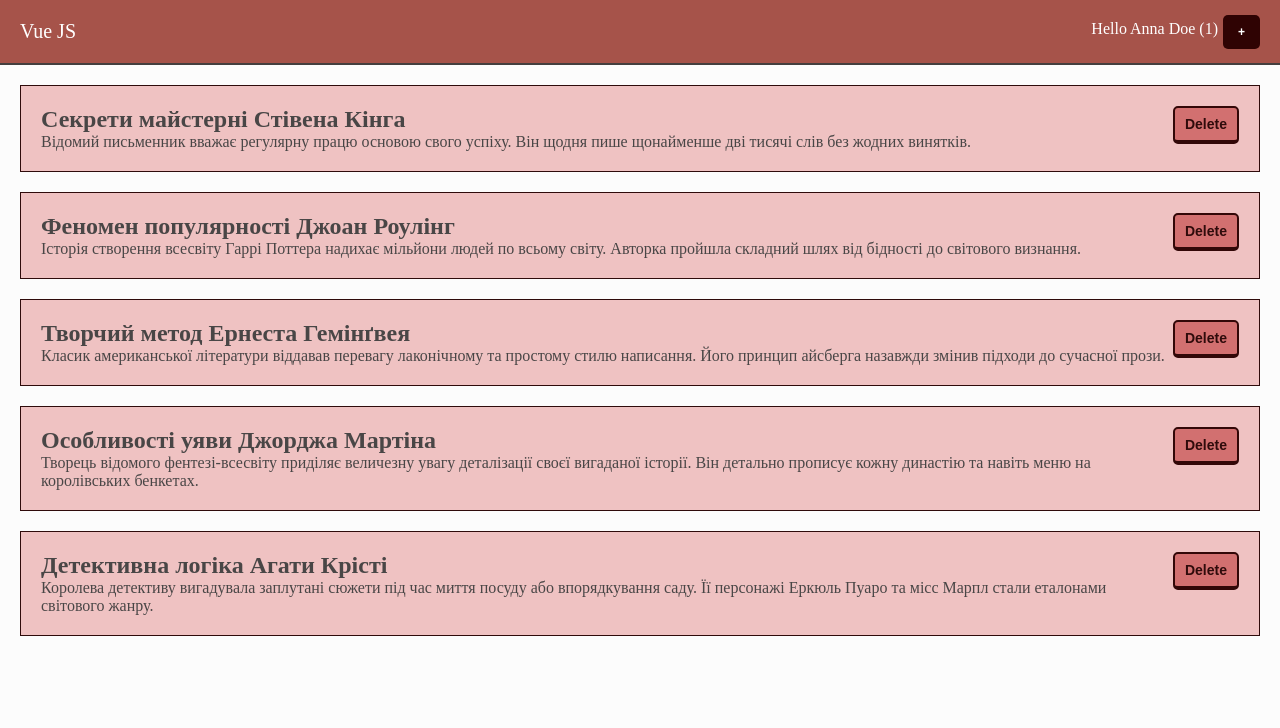
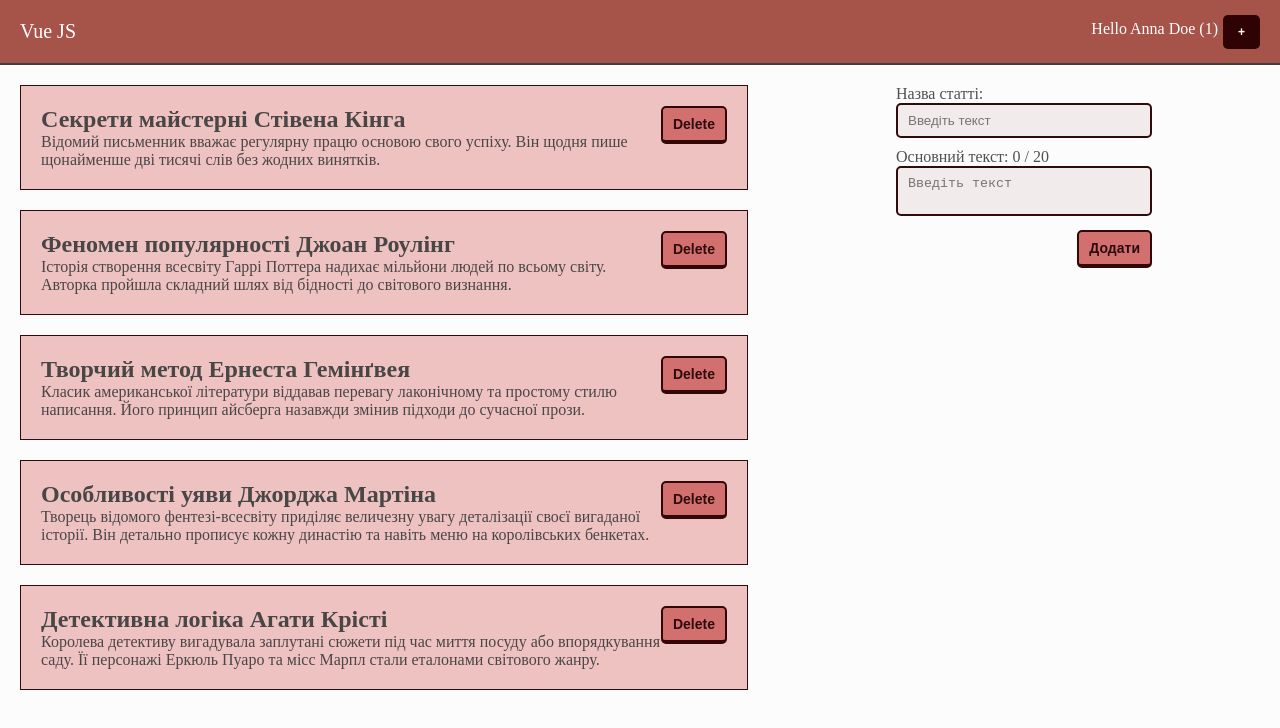
Before and after one commit to tatiana-baranova/Vue-JS-Django, a Vue app: page / in a window 1280 px wide. Shown: the top 728 px of the page. Built offline with nearby package versions, Linux system fonts and the light colour scheme.

Commit message:
AddPost components

```diff
--- /dev/null
+++ b/src/components/AddPost.vue
@@ -0,0 +1,77 @@
+<template>
+    <form @submit.prevent="createPost" :class="{error: maxCharacters > 20}">
+                <label for="title">Назва статті: </label>
+                <input v-model="userTitleInput" type="text" placeholder="Введіть текст" id="title"/>
+                <label for="title">Основний текст: <span>{{ maxCharacters }} / 20</span></label>
+                <textarea v-model="userTextInput" type="text" placeholder="Введіть текст"></textarea>
+                <button>Додати</button>
+            </form>
+</template>
+
+<script>
+export default{
+    name:'AddPost',
+    data(){
+        return{
+            userTitleInput:'',
+            userTextInput: '',
+        }
+    },
+    methods: {
+        createPost(){
+            if(this.userTitleInput !== "" && this.userTextInput !==""){
+                this.$emit('add-post', this.userTitleInput, this.userTextInput)
+                this.userTitleInput = "";
+                this.userTextInput = "";
+            }
+        },
+    },
+    computed: {
+        maxCharacters(){
+            return this.userTextInput.length
+        }
+    }
+}
+</script>
+
+<style scoped>
+form{
+    margin-top: 20px;
+}
+form label{
+    color: #505050
+}
+form input,
+form textarea{
+    width: 100%;
+    background-color: rgba(240, 232, 232, 0.814);
+    border-radius: 5px;
+    border: 2px solid #2f0b0b;
+    padding: 8px 10px;
+    font-style: 14px;
+    color: #494646;
+    outline: none;
+    margin-bottom: 10px;
+    resize: none;
+}
+form.error label{
+    color: #c70909;
+}
+form button{
+    float: right;
+    background-color: #d27070;
+    border: 2px solid #320707;
+    border-bottom-width: 4px;
+    padding: 8px 10px;
+    font-weight: 600;
+    color: #2f0b0b;
+    border-radius: 5px;
+    font-size: 14px;
+    cursor: pointer;
+}
+form button:hover{
+    margin-top: 2px;
+    border-bottom-width: 2px;
+
+}
+</style>
--- a/src/components/Articles.vue
+++ b/src/components/Articles.vue
@@ -1,5 +1,6 @@
 <template>
-        <div v-if="articles.length > 0" id="articles">
+        <main>
+            <div v-if="articles.length > 0" id="articles">
             <div class="post" v-for="el in articles" :key="el.id">
                 <button @click="deletePost(el.id)">Delete</button>
                 <h2>{{ el.title }}</h2>
@@ -7,11 +8,19 @@
             </div>
         </div>
         <h1 class="empty" v-else> Статті відсутні на даний момент</h1>
+        </main>
+        <aside>
+            <AddPost v-on:add-post="createPost"/>
+        </aside>
 </template>
 
 <script>
+import AddPost from './AddPost.vue';
 export default{
     name:'Articles',
+    components: {
+        AddPost,
+    },
     data(){
         return{
             articles:[
@@ -46,12 +55,29 @@
     methods: {
         deletePost(id){
             this.articles = this.articles.filter(el => el.id !== id)
-        }
-    }
+        },
+        createPost(userTitleInput, userTextInput){
+                this.articles.unshift({
+                    id: this.articles.length +1,
+                    title: userTitleInput,
+                    text: userTextInput
+                });
+
+        },
+    },
 }
 </script>
 
 <style scoped>
+main{
+    float: left;
+    width: 60%;
+}
+aside{
+    float: left;
+    width: 20%;
+    margin-left: 10%;
+}
 #articles{
     margin: 20px;
 }
@@ -65,7 +91,8 @@
     float: left;
     width: 100%;
 }
-#articles button{
+#articles button,
+aside form button{
     float: right;
     background-color: #d27070;
     border: 2px solid #320707;
@@ -77,7 +104,8 @@
     font-size: 14px;
     cursor: pointer;
 }
-#articles button:hover{
+#articles button:hover,
+aside form button:hover{
     margin-top: 2px;
     border-bottom-width: 2px;
 
@@ -86,4 +114,6 @@
     margin: 20px;
     color: #494646;
 }
+
+
 </style>
```
